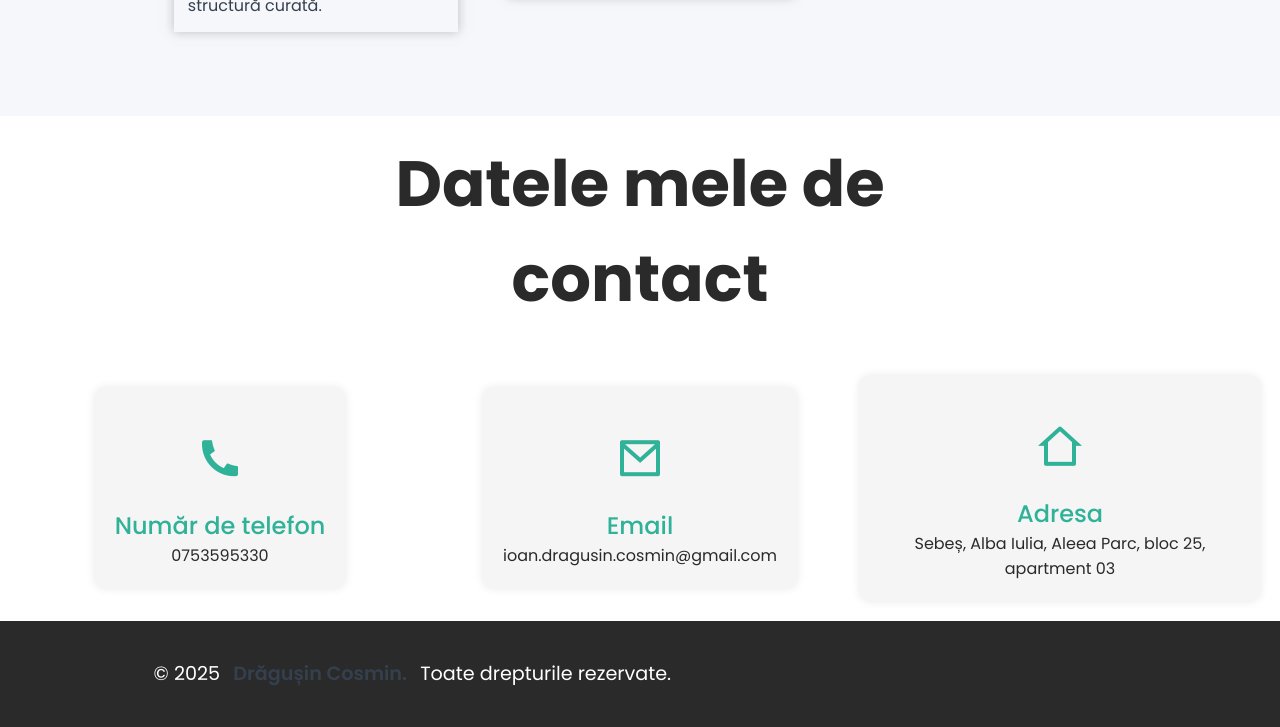
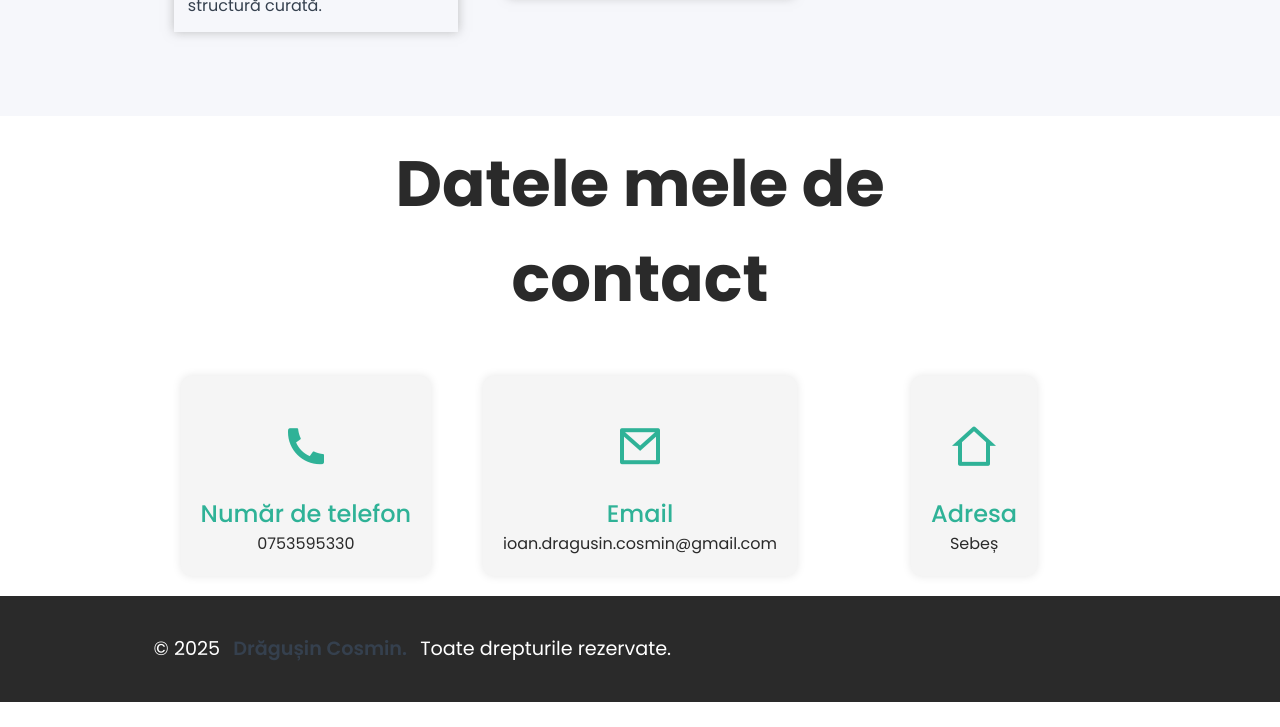
Before and after one commit to CosminIoanDragusin/DragusinCosmin.github.io, a plain HTML site: page index.html in a window 1280 px wide. Shown: the part 4709-5436 px from the top of the page. After the commit the page ends 5411 px from the top, so only its background shows below. Drawn offline with nearby package versions, Linux system fonts and the light colour scheme.

Commit message:
update adresa

```diff
--- a/index.html
+++ b/index.html
@@ -341,7 +341,7 @@
             <div class="address_box">
                 <i class="ri-home-2-line"></i>
                 <h2>Adresa</h2>
-                <p>Sebeș, Alba Iulia, Aleea Parc, bloc 25, apartment 03</p>
+                <p>Sebeș</p>
             </div>
         </div>
     </section>
```
